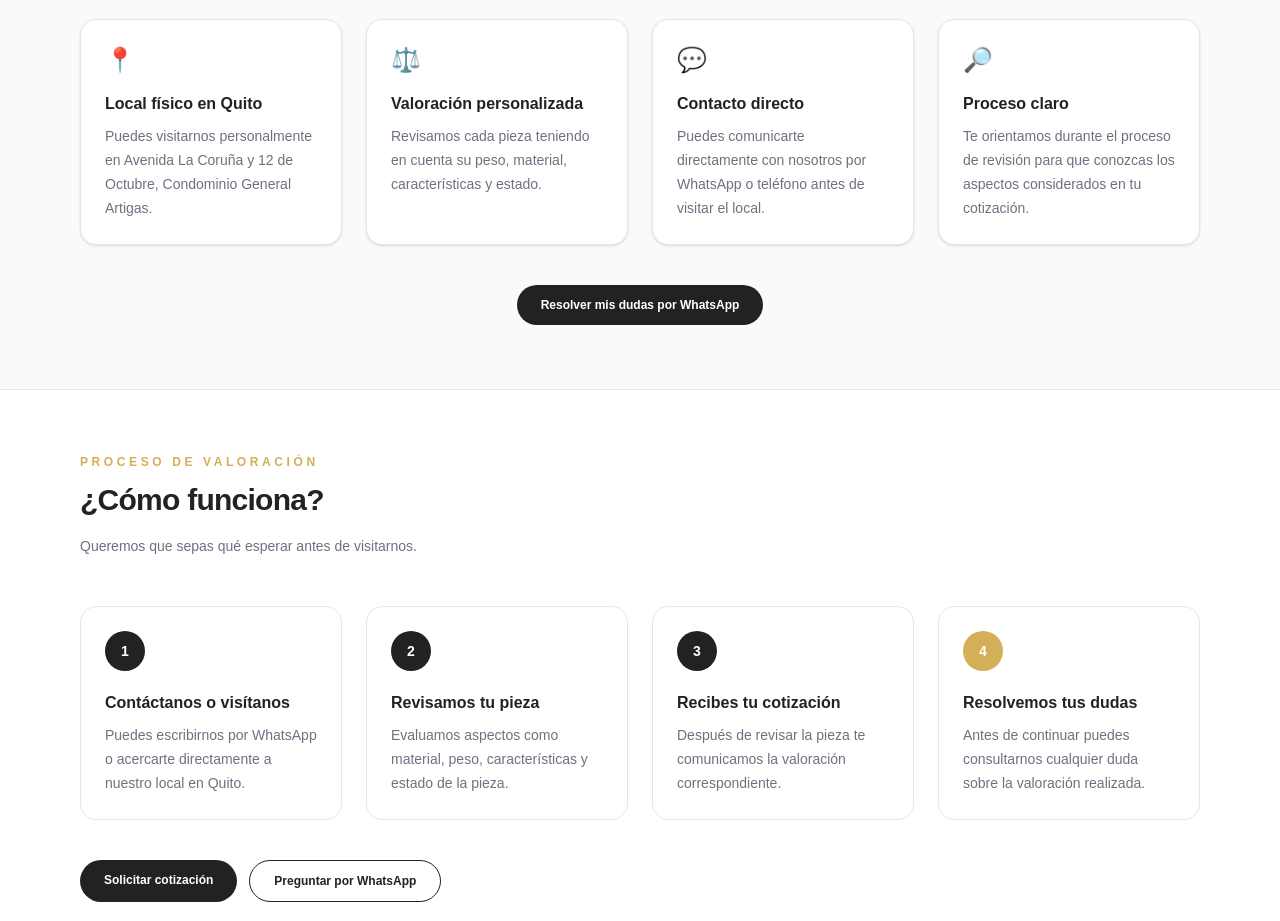
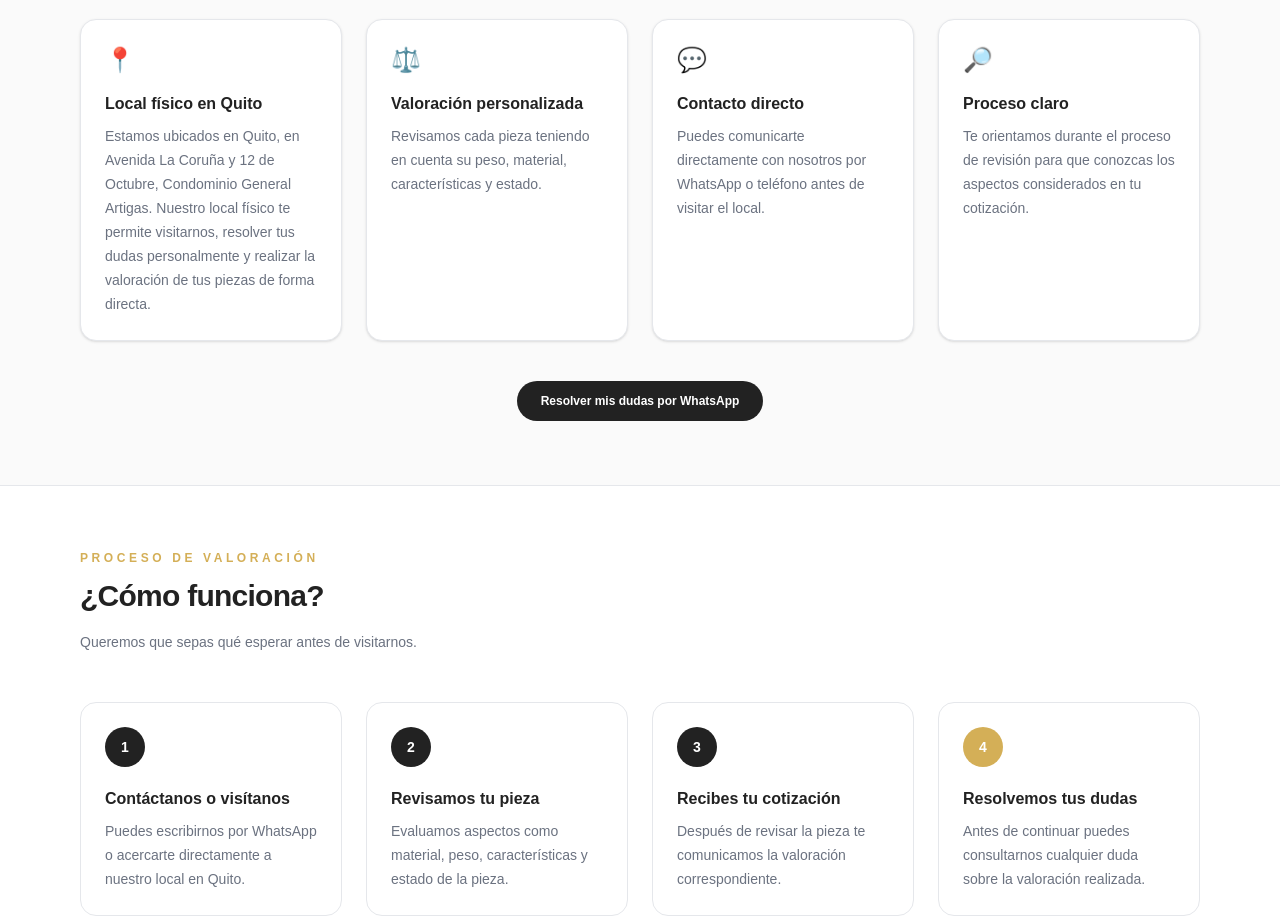
Before and after one commit to Erika0510/comprooro, a Next.js app: page / in a window 1280 px wide. Shown: the part 980-1901 px from the top of the page. Built offline with nearby package versions, Linux system fonts and the light colour scheme.

Commit message:
unibacaion texto corregido

```diff
--- a/app/page.tsx
+++ b/app/page.tsx
@@ -244,8 +244,10 @@ export default function Home() {
                 </h3>
 
                 <p className="text-sm leading-6 text-[#6B7280]">
-                  Puedes visitarnos personalmente en Avenida La Coruña y 12 de
-                  Octubre, Condominio General Artigas.
+                    Estamos ubicados en Quito, en Avenida La Coruña y 12 de Octubre,
+                    Condominio General Artigas. Nuestro local físico te permite visitarnos,
+                    resolver tus dudas personalmente y realizar la valoración de tus piezas
+                    de forma directa.
                 </p>
               </div>
 
@@ -564,8 +566,9 @@ export default function Home() {
                 </summary>
 
                 <p className="mt-3 text-sm leading-6 text-[#6B7280]">
-                  Estamos en Avenida La Coruña y 12 de Octubre, Condominio
-                  General Artigas, Quito, Ecuador.
+                   Estamos en Avenida La Coruña y 12 de Octubre, Condominio General Artigas,
+                    Quito, Ecuador. Puedes visitarnos en nuestro local físico para recibir
+                     atención personalizada.
                 </p>
               </details>
 
```
